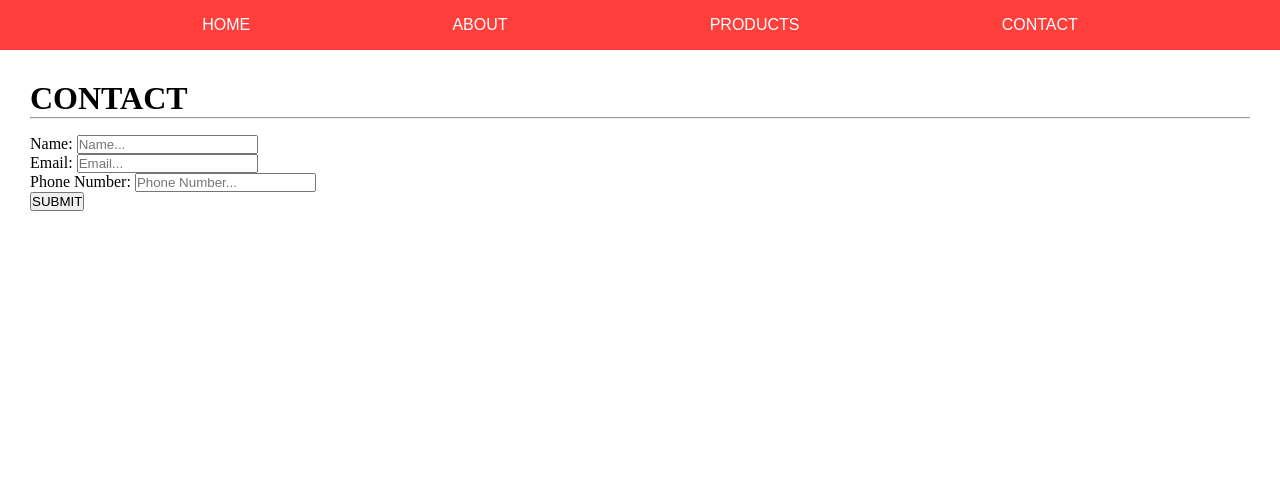
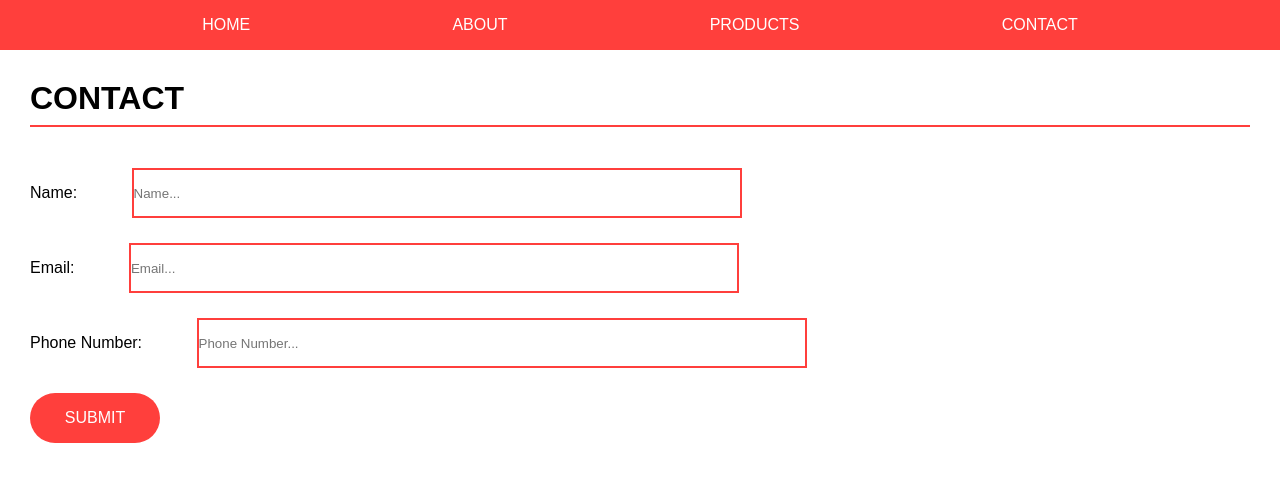
Before and after one commit to PJIceskull/MVC-Nav2, a website with bundled scripts: page contact.html in a window 1280 px wide. Built offline with nearby package versions, Linux system fonts and the light colour scheme.

Commit message:
change color to input boxes

```diff
--- a/scss/structure.scss
+++ b/scss/structure.scss
@@ -15,8 +15,16 @@ h5,
 h6,
 p {
   margin-bottom: 16px;
+  font-family: sans-serif;
 }
 
 #app {
   padding: 30px;
 }
+
+.title-hr {
+  min-width: 35%;
+  background-color: rgb(255, 63, 60);
+  border: 1px solid rgb(255, 63, 60);
+  margin-top: 8px;
+}
--- a/scss/styles.scss
+++ b/scss/styles.scss
@@ -1,2 +1,3 @@
 @import "structure.scss";
 @import "nav/nav.scss";
+@import "contact.scss";
```
Also changed, not shown: css/styles.css, 2 other files.
